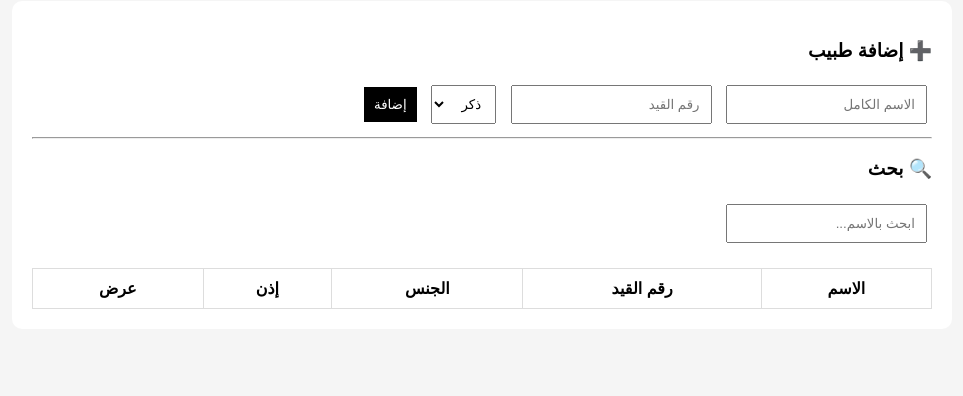
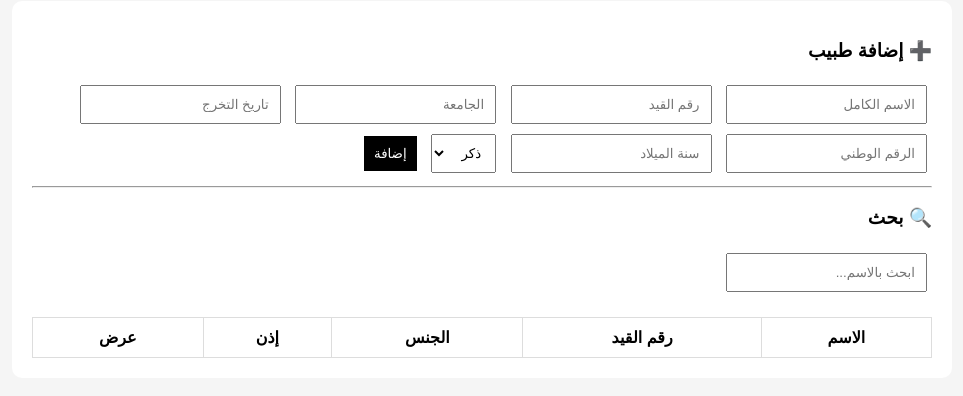
Before and after one commit to hosobenzdent/dental-system, a website: page dashboard.html in a window 1280 px wide. Shown: the part 108-504 px from the top of the page, without its empty margins (158-1121 px from the left). Drawn offline with Linux system fonts and the light colour scheme; no server answers.

Commit message:
Update dashboard.html

```diff
--- a/dashboard.html
+++ b/dashboard.html
@@ -60,7 +60,10 @@ th, td {
 
   <input id="name" placeholder="الاسم الكامل">
   <input id="reg" placeholder="رقم القيد">
-
+  <input id="university" placeholder="الجامعة">
+<input id="grad_date" placeholder="تاريخ التخرج">
+<input id="national_id" placeholder="الرقم الوطني">
+<input id="birth_year" placeholder="سنة الميلاد">
   <select id="gender">
     <option value="male">ذكر</option>
     <option value="female">أنثى</option>
```
